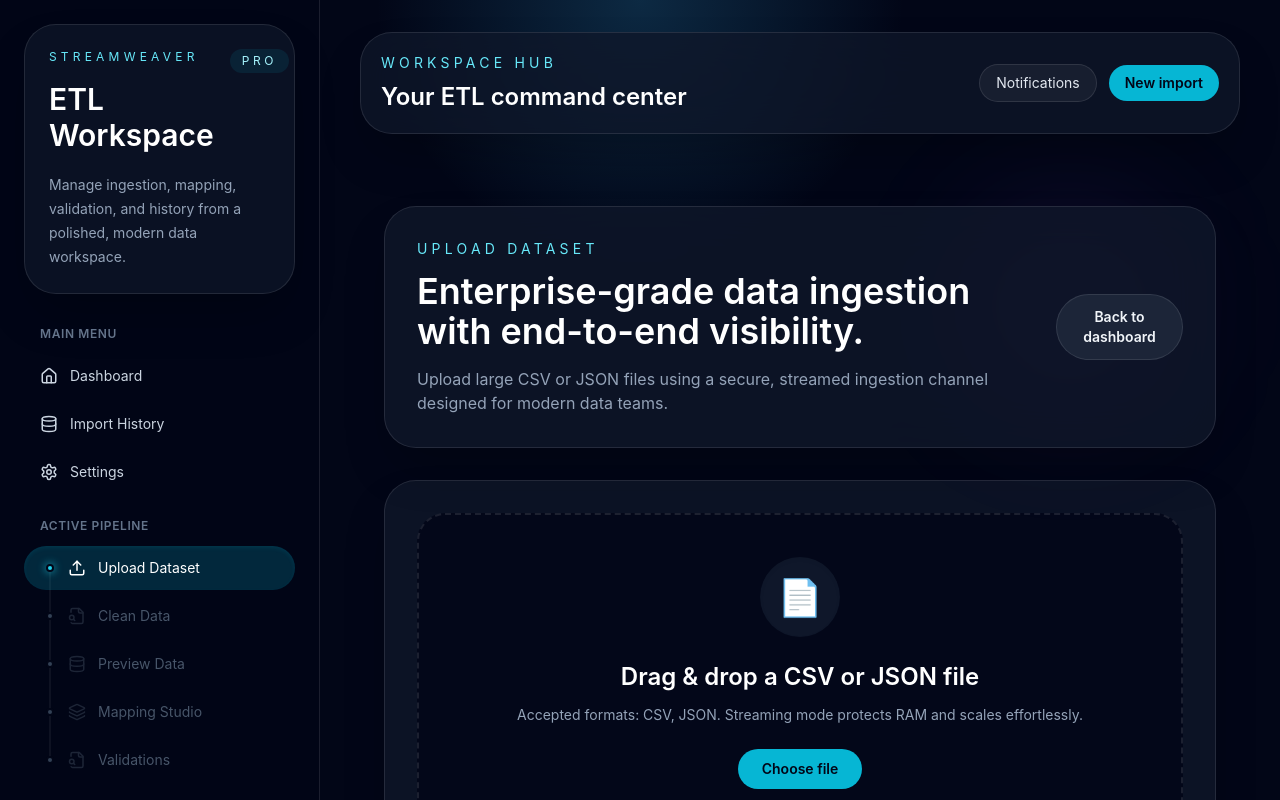
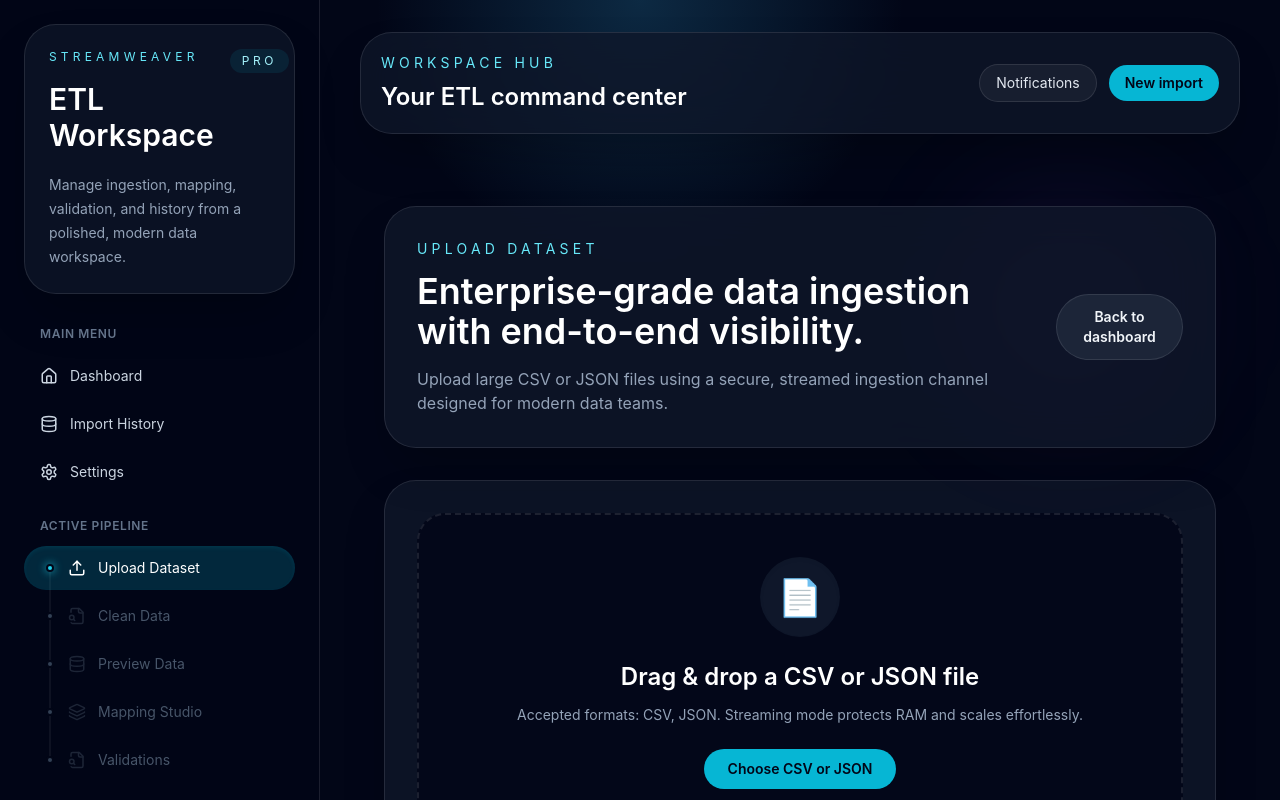
Before and after one commit to Naveenmca234/Stream-Weaver, a React (Vite) app in the folder client/: page /upload in a window 1280 px wide. Shown: the top 800 px of the page. Built offline with nearby package versions, Linux system fonts and the light colour scheme; no server answers; sample sign-in values are in the browser's storage.

Commit message:
Improve upload button label

```diff
--- a/client/src/pages/UploadPage.tsx
+++ b/client/src/pages/UploadPage.tsx
@@ -193,7 +193,7 @@ const UploadPage = () => {
                 }}
                 className="mt-6 inline-flex items-center justify-center rounded-full bg-cyan-500 px-6 py-2.5 text-sm font-semibold text-slate-950 transition hover:bg-cyan-400 focus:outline-none focus-visible:ring-4 focus-visible:ring-cyan-500/50"
               >
-                Choose file
+                Choose CSV or JSON
               </button>
             </div>
 
```
